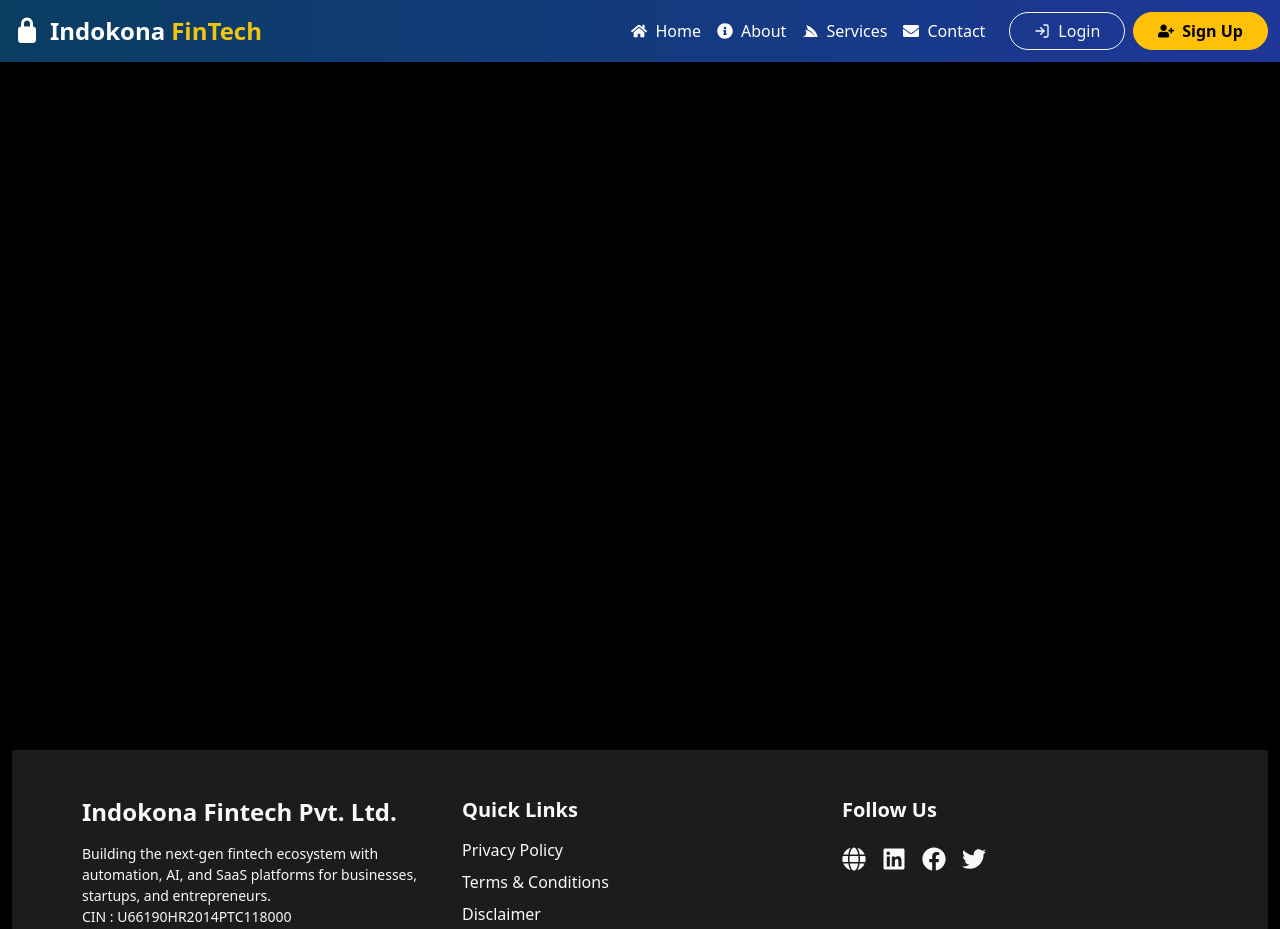
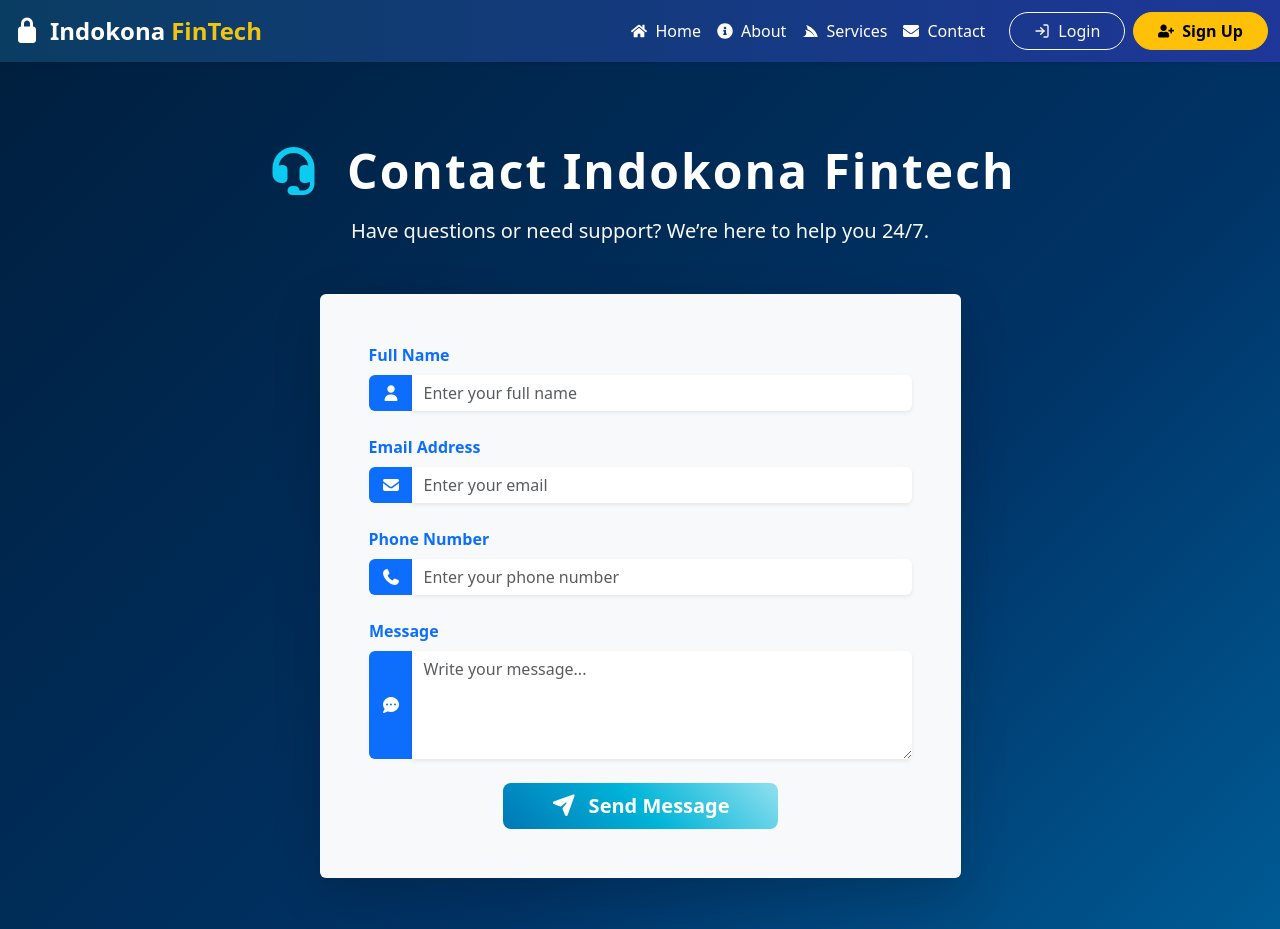
Before and after one commit to Tarunshakya1999/indokonafrontend, a React (Vite) app: page /contact in a window 1280 px wide. Shown: the top 929 px of the page. Built offline with nearby package versions, Linux system fonts and the light colour scheme.

Commit message:
Initial Django proiouujjjju

```diff
--- a/src/ContactForm.jsx
+++ b/src/ContactForm.jsx
@@ -1,5 +1,7 @@
 import React, { useState, useEffect } from "react";
 import axios from "axios";
+import AOS from "aos";
+import "aos/dist/aos.css";
 import Navbar from "./Nav";
 import Footer from "./Footer";
 
@@ -12,6 +14,10 @@ const ContactForm = () => {
   });
   const [status, setStatus] = useState("");
 
+  useEffect(() => {
+    AOS.init({ duration: 1200, once: true });
+  }, []);
+
   const handleChange = (e) => {
     setForm({ ...form, [e.target.name]: e.target.value });
   };
@@ -19,60 +25,80 @@ const ContactForm = () => {
   const handleSubmit = async (e) => {
     e.preventDefault();
     try {
-      const res = await axios.post("https://djangobackend-e7rf.onrender.com/api/contact/", form);
+      const res = await axios.post(
+        "https://djangobackend-e7rf.onrender.com/api/contact/",
+        form
+      );
       setStatus(res.data.msg);
-      setForm({ name: "", email: "", phone: "", message: "" }); // clear form
+      setForm({ name: "", email: "", phone: "", message: "" });
     } catch (err) {
-      setStatus("Failed to send message");
+      setStatus("❌ Failed to send message. Try again later.");
     }
   };
 
-  // 👇 Auto-hide status after 2 seconds
   useEffect(() => {
     if (status) {
-      const timer = setTimeout(() => {
-        setStatus("");
-      }, 2000);
+      const timer = setTimeout(() => setStatus(""), 2500);
       return () => clearTimeout(timer);
     }
   }, [status]);
 
   return (
     <>
-    <Navbar/>
-    <div className="container-fluid bg-black py-5">
-      <h1
-        className="text-center mb-4 fw-bold"
-        style={{ color: "lawngreen" }}
-        data-aos="fade-down"
+      <Navbar />
+      <div
+        style={{
+          background: "linear-gradient(135deg, #001f3f, #003366, #0077b6)",
+          minHeight: "100vh",
+          color: "white",
+          paddingTop: "80px",
+        }}
       >
-        <i className="fas fa-envelope me-2" style={{ color: "lawngreen" }}></i>
-        Contact Me
+        {/* Header Section */}
+        <div className="text-center mb-5" data-aos="fade-down">
+          <h1 className="fw-bold display-5 mb-3" style={{ letterSpacing: "2px" }}>
+            <i className="fas fa-headset me-2 text-info"></i> Contact Indokona Fintech
           </h1>
+          <p className="lead text-light">
+            Have questions or need support? We’re here to help you 24/7.
+          </p>
+        </div>
 
-      {status && <div className="alert alert-info text-center">{status}</div>}
+        {/* Status Message */}
+        {status && (
+          <div className="alert alert-info text-center w-75 mx-auto shadow-lg">
+            {status}
+          </div>
+        )}
 
+        {/* Contact Form */}
+        <div className="container">
           <div className="row justify-content-center">
-        <div className="col-md-6" data-aos="zoom-in">
+            <div className="col-md-7">
               <form
                 onSubmit={handleSubmit}
-            className="p-4 bg-dark text-light shadow-lg rounded"
-            style={{ border: "1px solid rgba(124,252,0,0.3)" }}
+                className="p-5 rounded shadow-lg bg-light text-dark"
+                data-aos="zoom-in"
+                style={{
+                  backdropFilter: "blur(10px)",
+                  border: "1px solid rgba(255,255,255,0.2)",
+                  borderRadius: "20px",
+                }}
               >
-            {/* Name Input */}
-            <div className="mb-3">
-              <label className="form-label" style={{ color: "lawngreen" }}>
-                Your Name
+                {/* Name */}
+                <div className="mb-4">
+                  <label className="form-label fw-semibold text-primary">
+                    Full Name
                   </label>
                   <div className="input-group">
-                <span className="input-group-text bg-dark border-light">
-                  <i className="fas fa-user" style={{ color: "lawngreen" }}></i>
+                    <span className="input-group-text bg-primary text-white border-0">
+                      <i className="fas fa-user"></i>
                     </span>
                     <input
                       type="text"
                       name="name"
-                  className="form-control bg-dark text-light border-light"
-                  placeholder="Enter your name"
+                      className="form-control border-0 shadow-sm"
+                      placeholder="Enter your full name"
                       value={form.name}
                       onChange={handleChange}
                       required
@@ -80,19 +106,19 @@ const ContactForm = () => {
                   </div>
                 </div>
 
-            {/* Email Input */}
-            <div className="mb-3">
-              <label className="form-label" style={{ color: "lawngreen" }}>
-                Your Email
+                {/* Email */}
+                <div className="mb-4">
+                  <label className="form-label fw-semibold text-primary">
+                    Email Address
                   </label>
                   <div className="input-group">
-                <span className="input-group-text bg-dark border-light">
-                  <i className="fas fa-envelope" style={{ color: "lawngreen" }}></i>
+                    <span className="input-group-text bg-primary text-white border-0">
+                      <i className="fas fa-envelope"></i>
                     </span>
                     <input
                       type="email"
                       name="email"
-                  className="form-control bg-dark text-light border-light"
+                      className="form-control border-0 shadow-sm"
                       placeholder="Enter your email"
                       value={form.email}
                       onChange={handleChange}
@@ -101,19 +127,19 @@ const ContactForm = () => {
                   </div>
                 </div>
 
-            {/* Phone Number Input */}
-            <div className="mb-3">
-              <label className="form-label" style={{ color: "lawngreen" }}>
-                Your Phone Number
+                {/* Phone */}
+                <div className="mb-4">
+                  <label className="form-label fw-semibold text-primary">
+                    Phone Number
                   </label>
                   <div className="input-group">
-                <span className="input-group-text bg-dark border-light">
-                  <i className="fas fa-phone" style={{ color: "lawngreen" }}></i>
+                    <span className="input-group-text bg-primary text-white border-0">
+                      <i className="fas fa-phone"></i>
                     </span>
                     <input
                       type="tel"
                       name="phone"
-                  className="form-control bg-dark text-light border-light"
+                      className="form-control border-0 shadow-sm"
                       placeholder="Enter your phone number"
                       value={form.phone}
                       onChange={handleChange}
@@ -122,21 +148,18 @@ const ContactForm = () => {
                   </div>
                 </div>
 
-            {/* Message Input */}
-            <div className="mb-3">
-              <label className="form-label" style={{ color: "lawngreen" }}>
+                {/* Message */}
+                <div className="mb-4">
+                  <label className="form-label fw-semibold text-primary">
                     Message
                   </label>
                   <div className="input-group">
-                <span className="input-group-text bg-dark border-light">
-                  <i
-                    className="fas fa-comment-dots"
-                    style={{ color: "lawngreen" }}
-                  ></i>
+                    <span className="input-group-text bg-primary text-white border-0">
+                      <i className="fas fa-comment-dots"></i>
                     </span>
                     <textarea
                       name="message"
-                  className="form-control bg-dark text-light border-light"
+                      className="form-control border-0 shadow-sm"
                       rows="4"
                       placeholder="Write your message..."
                       value={form.message}
@@ -147,27 +170,50 @@ const ContactForm = () => {
                 </div>
 
                 {/* Submit Button */}
+                <div className="text-center mt-4">
                   <button
                     type="submit"
-              className="btn w-100 mt-3"
+                    className="btn btn-lg px-5 text-white"
                     style={{
-                background: "linear-gradient(45deg, lawngreen, #32cd32)",
-                color: "black",
-                fontWeight: "bold",
+                      background:
+                        "linear-gradient(45deg, #0077b6, #00b4d8, #90e0ef)",
+                      border: "none",
+                      fontWeight: "600",
+                      transition: "transform 0.3s ease",
                     }}
+                    onMouseEnter={(e) =>
+                      (e.target.style.transform = "scale(1.05)")
+                    }
+                    onMouseLeave={(e) =>
+                      (e.target.style.transform = "scale(1)")
+                    }
                   >
-              <i
-                className="fas fa-paper-plane me-2"
-                style={{ color: "black" }}
-              ></i>{" "}
-              Send
+                    <i className="fas fa-paper-plane me-2"></i> Send Message
                   </button>
+                </div>
               </form>
             </div>
           </div>
-      <Footer/>
+
+          {/* Contact Info Section */}
+          <div
+            className="text-center text-light mt-5"
+            data-aos="fade-up"
+            style={{ lineHeight: "1.8" }}
+          >
+            <h4 className="fw-bold mb-3 text-info">Get in Touch</h4>
+            <p>
+              📍 <b>Head Office:</b> Indokona Credit Bazar Pvt. Ltd., New Delhi, India
+              <br />
+              📞 <b>Phone:</b> +91-9876543210
+              <br />
+              📧 <b>Email:</b> support@indokona.com
+            </p>
+          </div>
         </div>
 
+        <Footer />
+      </div>
     </>
   );
 };
```
Lines whose indentation alone changed are shown as unchanged.
